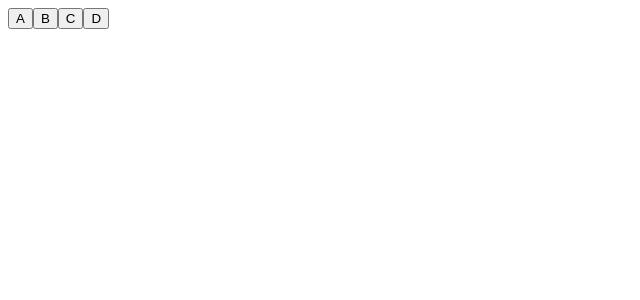
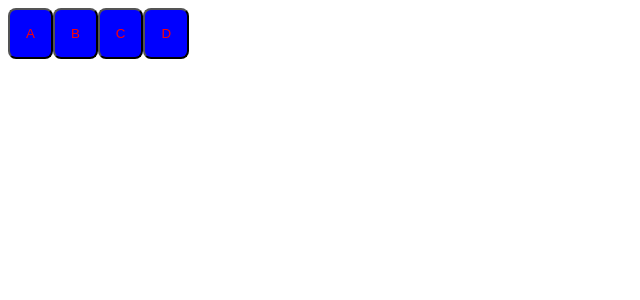
Before and after one commit to jgay94/angular-exercises, an Angular app: page / in a window 1280 px wide. Shown: the top 300 px of the page, without its empty margins (0-640 px from the left). Built offline with nearby package versions, Linux system fonts and the light colour scheme.

Commit message:
styling components

```diff
--- a/src/app/multiple-choice/multiple-choice.component.css
+++ b/src/app/multiple-choice/multiple-choice.component.css
@@ -0,0 +1,6 @@
+button {
+    padding: 16px;
+    background-color: blue;
+    color: white;
+    border-radius: 8px;
+}
--- a/src/app/multiple-choice/multiple-choice.component.ts
+++ b/src/app/multiple-choice/multiple-choice.component.ts
@@ -3,7 +3,8 @@ import { Component, OnInit, Output, EventEmitter } from '@angular/core';
 @Component({
   selector: 'app-multiple-choice',
   templateUrl: './multiple-choice.component.html',
-  styleUrls: ['./multiple-choice.component.css']
+  styleUrls: ['./multiple-choice.component.css', './other-styles.css'],
+  // styles: ['button {background-color: blue}']
 })
 export class MultipleChoiceComponent implements OnInit {
   @Output() a = new EventEmitter<void>()
--- /dev/null
+++ b/src/app/multiple-choice/other-styles.css
@@ -0,0 +1,3 @@
+button {
+    color: red
+}
```
